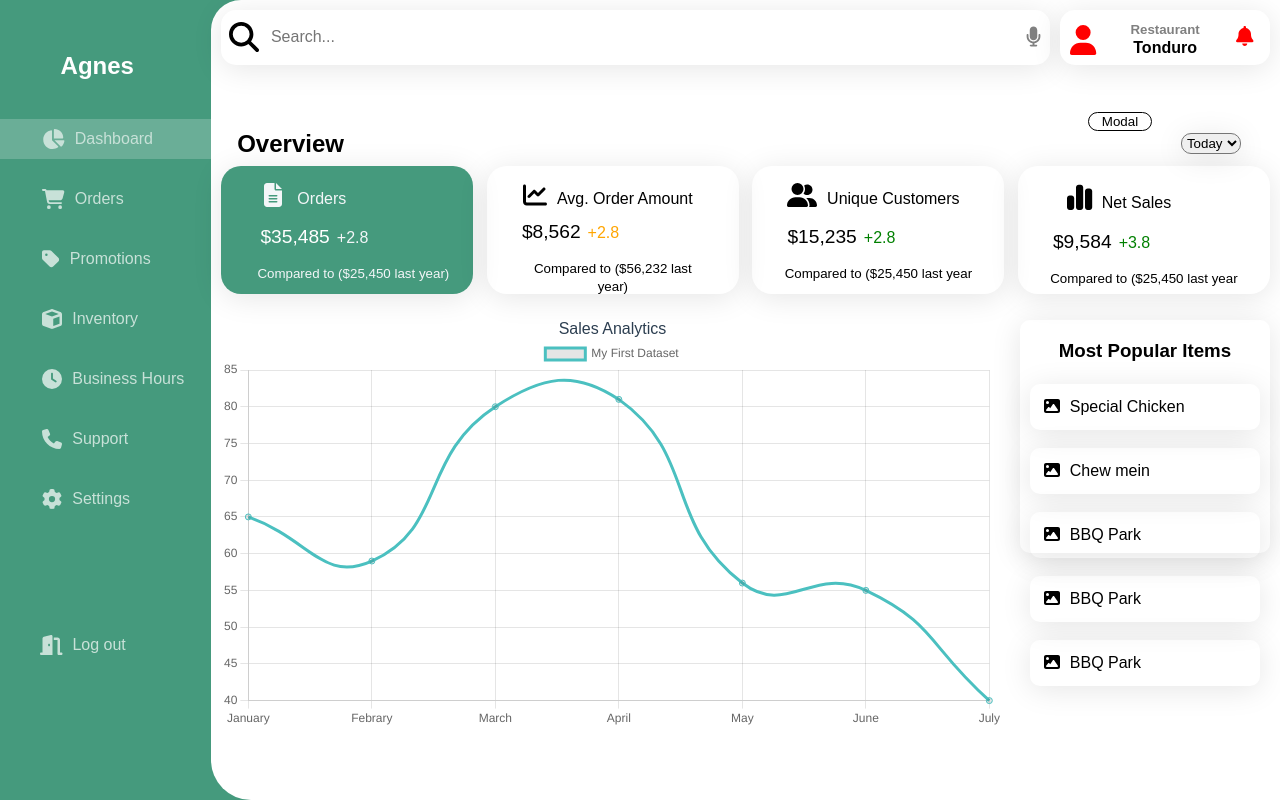
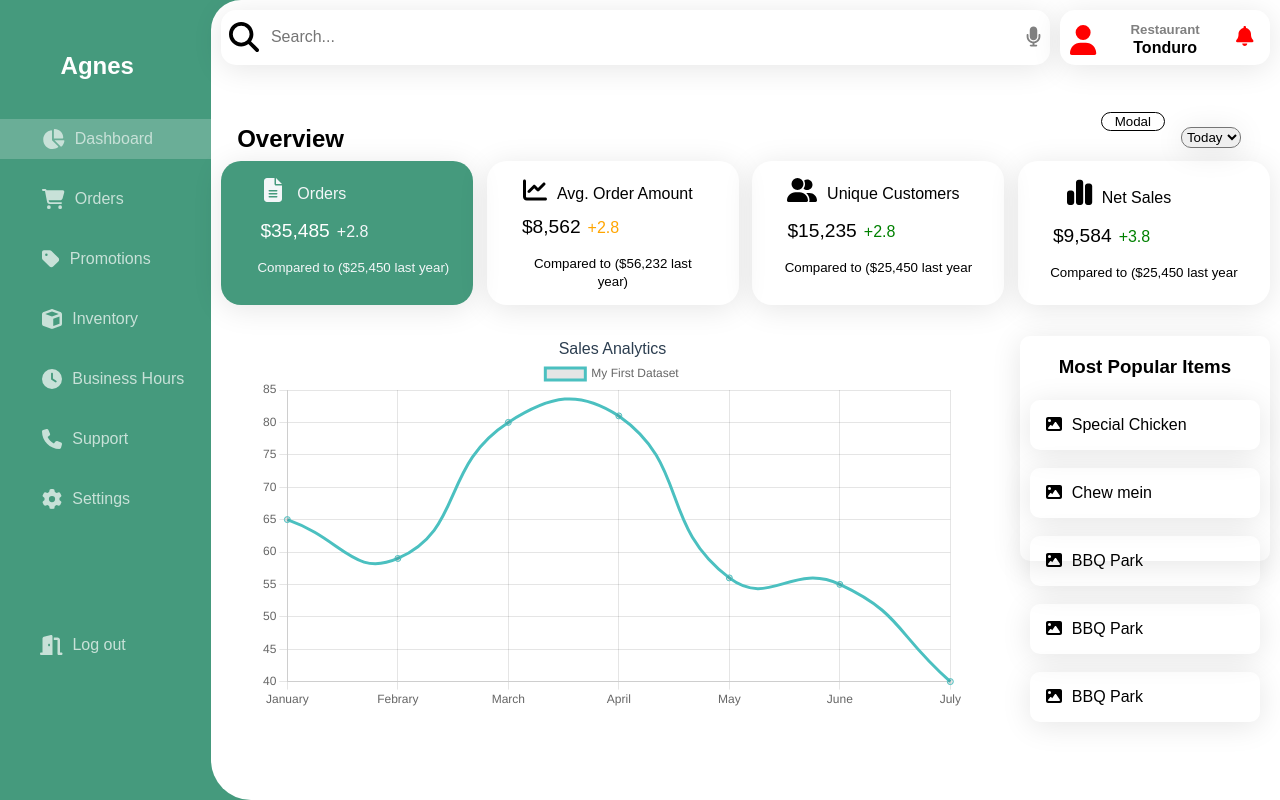
Before and after one commit to licarrollo/vue-sidebar1, a Vue app in the folder vue-sidebar/: page /overview in a window 1280 px wide. Built offline with nearby package versions, Linux system fonts and the light colour scheme.

Commit message:
Update Overview.vue

```diff
--- a/vue-sidebar/src/views/Overview.vue
+++ b/vue-sidebar/src/views/Overview.vue
@@ -325,7 +325,7 @@ myChart;
 
   grid-area: Sales;
   position: relative;
-  top:23%;
+  top:15%;
   display: flex;
   flex-direction: row;
   justify-content: space-between;
@@ -363,7 +363,7 @@ myChart;
     grid-column: 1;
     grid-row: 1 / span 2 ;
     width: 21%;
-    height: 60%;
+    height: 70%;
     background: var(--primary-color) !important;
     /* display: flex;
     flex-direction: column; */
@@ -410,7 +410,7 @@ myChart;
     grid-column: 2;
     grid-row: 1 / span 2 ;
     width: 21%;
-     height: 60%;
+     height: 70%;
     display: flex;
     flex-direction: column;
     box-shadow: 0 4px 30px rgba(0, 0, 0, 0.1)
@@ -451,7 +451,7 @@ myChart;
     grid-column: 3;
     grid-row: 1 / span 2 ;
     width: 21%;
-     height: 60%;
+     height: 70%;
     display: flex;
     flex-direction: column;
     padding: 10%;
@@ -495,7 +495,7 @@ myChart;
   grid-column: 4;
   grid-row: 1 / span 2 ;
   width: 21%;
-   height: 60%;
+   height: 70%;
   display: flex;
   flex-direction: column;
   padding: 10%;
@@ -542,9 +542,11 @@ myChart;
   grid-area: Stats;
 
   border-radius: 15px;
-  height:50%;
+  height:40%;
+  width: 90%;
+  padding-left: 5%;
   position: relative;
-  top:0%
+  top:1%
 
 }
 
@@ -572,7 +574,7 @@ myChart;
 
 .MPItems ul li{
   text-align: left;
-  padding: 14px;
+  padding: 16px;
    border-radius: 10px;
   list-style: none;
     border: none;
@@ -607,7 +609,7 @@ myChart;
     cursor: pointer;
     border-radius: 25px;
     position: absolute;
-    right: 10%;
+    right: 9%;
     top:14%;
     cursor: pointer;
     background: #fff;
```
